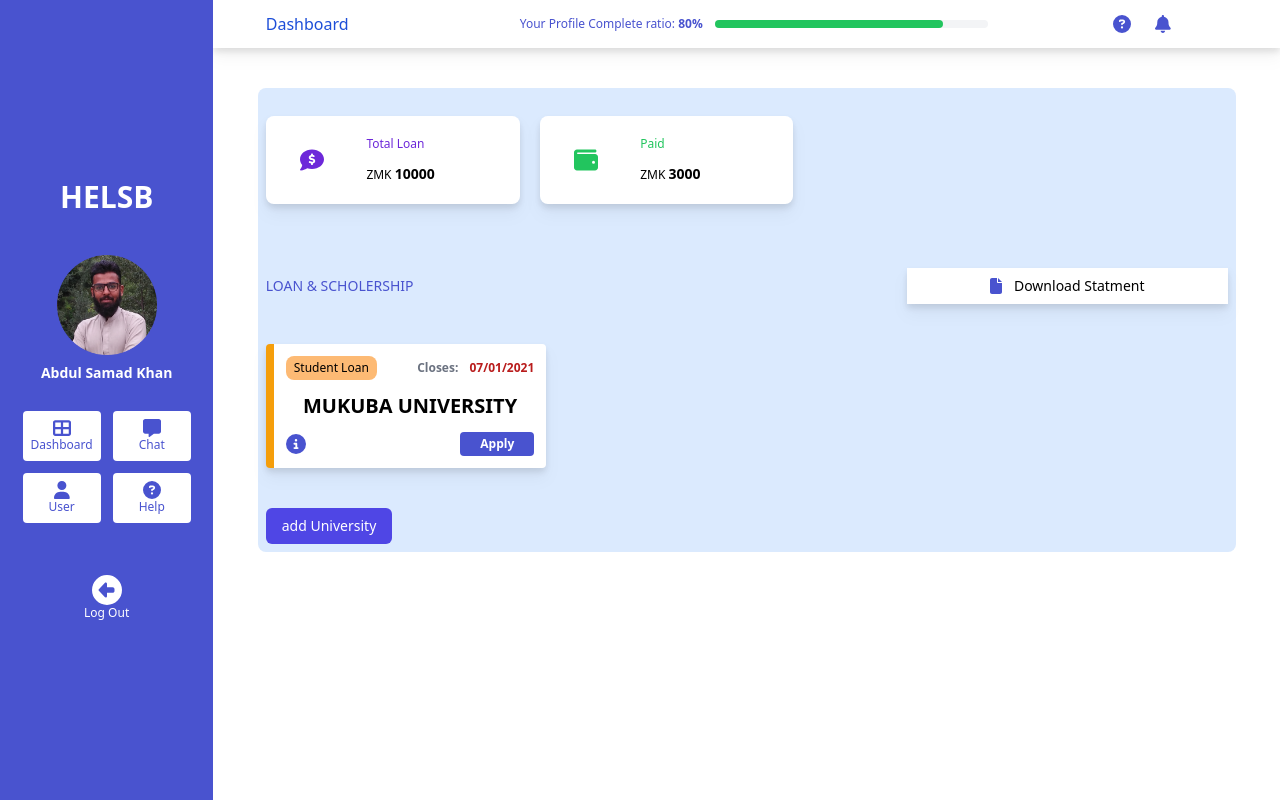
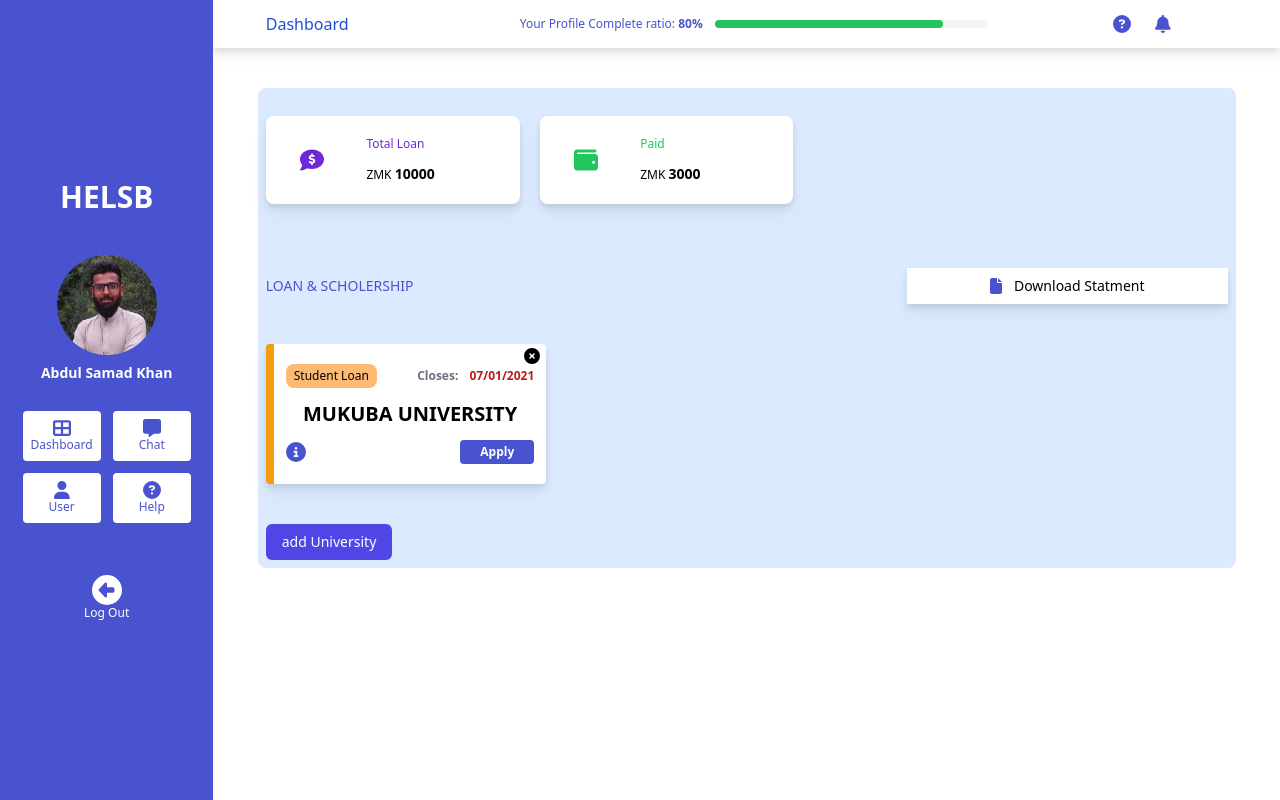
Before and after one commit to AbdulSamad676/Dashboard-in-React, a React (Vite) app: page /dashboard in a window 1280 px wide. Built offline with nearby package versions, Linux system fonts and the light colour scheme.

Commit message:
remove university done

```diff
--- a/src/components/UniCard.jsx
+++ b/src/components/UniCard.jsx
@@ -1,15 +1,21 @@
-import { faCircleInfo, faFile } from '@fortawesome/free-solid-svg-icons';
+import {
+  faCircleInfo,
+  faCircleXmark,
+  faFile,
+} from '@fortawesome/free-solid-svg-icons';
 import { FontAwesomeIcon } from '@fortawesome/react-fontawesome';
 import React from 'react';
+import { useDispatch } from 'react-redux';
+import { removeUniversity } from '../store/Slices/UniversitiesSlice/UniversitiesSlice';
 
 function UniCard({ data }) {
-  const { cardLabel, labelBg, cardBorder, date, name } = data;
-
+  const { cardLabel, labelBg, cardBorder, date, name, id } = data;
+  const dispatch = useDispatch();
   console.log('card data', data);
 
   return (
     <div
-      className={`rounded  my-5 py-3 secondary-bg drop-shadow-lg box-border ${cardBorder}`}
+      className={`rounded  my-5 py-5 secondary-bg drop-shadow-lg box-border relative ${cardBorder}`}
     >
       <div className='flex flex-wrap items-center justify-center sm:justify-between px-3'>
         <p
@@ -30,6 +36,14 @@ function UniCard({ data }) {
           Apply
         </button>
       </div>
+      <button
+        className='absolute top-0 right-1.5'
+        onClick={() => {
+          dispatch(removeUniversity(id));
+        }}
+      >
+        <FontAwesomeIcon icon={faCircleXmark} />
+      </button>
     </div>
   );
 }
--- a/src/store/Slices/UniversitiesSlice/UniversitiesSlice.js
+++ b/src/store/Slices/UniversitiesSlice/UniversitiesSlice.js
@@ -31,11 +31,16 @@ export const UniversitiesSlice = createSlice({
       };
       state.uniData.push(uni);
     },
+    removeUniversity: (state, action) => {
+      state.uniData = state.uniData?.filter((item) => {
+        return item.id !== action.payload;
+      });
+    },
   },
 });
 
 // exporting individual actions through which we can modify
-export const { addUniversity } = UniversitiesSlice.actions;
+export const { addUniversity, removeUniversity } = UniversitiesSlice.actions;
 
 // Exporting all the reducers
 export default UniversitiesSlice.reducer;
```
